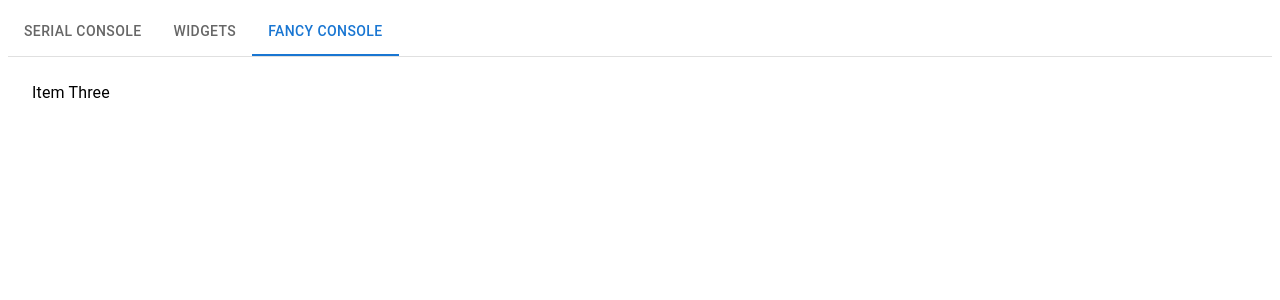
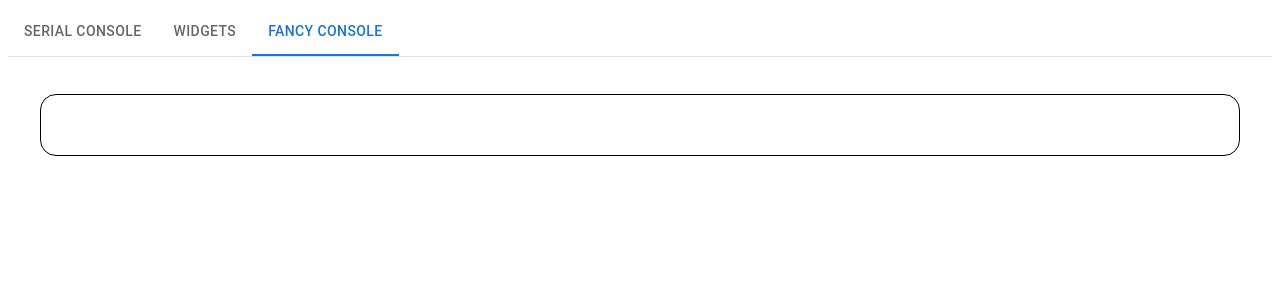
Before and after one commit to urfdvw/CircuitPython-Fancy-Console, a React (Vite) app: page / in a window 1280 px wide. Both pictures are taken after a click on the tab "FANCY CONSOLE". Shown: the top 300 px of the page. Built offline with nearby package versions, Linux system fonts and the light colour scheme.

Commit message:
regex not good

```diff
--- a/src/App.jsx
+++ b/src/App.jsx
@@ -96,6 +96,37 @@ const App = () => {
   // UI related
 
   const [tabValue, setTabValue] = React.useState(0);
+
+  // fancy console split
+  const output2BlockText = () => {
+    // const cv_removed = removeInBetween(
+    //   output,
+    //   constants.CV_JSON_START,
+    //   constants.CV_JSON_END
+    // );
+
+    const cv_removed = output;
+    const end_unified = cv_removed.split('Done').join('@');
+
+    const splitted_by_ends = end_unified.split(/\x1B]0;(?:(?!@)(?:.|\n))*@(?:(?!B)(?:.|\n))*\x1B\\/);
+
+    let out = [];
+    for (const sec of splitted_by_ends) {
+      console.log(sec)
+      const parts = sec.split(/\x1B(?:(?!B)(?:.|\n))*\x1B\\/);
+      const info = parts[0].trim();
+      const content = parts.slice(1).join('').trim();
+      out.push([info, content])
+    }
+    return out
+  }
+
+  useEffect(() => {
+    // for debug
+    console.log([
+      output2BlockText()
+    ])
+  }, [output])
 
   // UI elements --------------------------------------
   const obj2WidgetContent = (wid) => {
@@ -398,7 +429,18 @@ const App = () => {
         {widgets.map(json2Widget)}
       </TabPanel>
       <TabPanel value={tabValue} index={2}>
-        Item Three
+        {output2BlockText().map(block => {
+          return <>
+            <pre style={{ whiteSpace: "pre-wrap" }}>
+              {block[0]}
+            </pre>
+            <Box sx={widgetStyles}>
+              <pre style={{ whiteSpace: "pre-wrap" }}>
+                {block[1]}
+              </pre>
+            </Box>
+          </>
+        })}
       </TabPanel>
     </Box>
   );
--- a/src/TabPanel.jsx
+++ b/src/TabPanel.jsx
@@ -1,5 +1,4 @@
 import PropTypes from "prop-types";
-import Typography from "@mui/material/Typography";
 import Box from "@mui/material/Box";
 
 export function TabPanel(props) {
@@ -15,7 +14,7 @@ export function TabPanel(props) {
     >
       {value === index && (
         <Box sx={{ p: 3 }}>
-          <Typography>{children}</Typography>
+          {children}
         </Box>
       )}
     </div>
```
Lines whose indentation alone changed are shown as unchanged.
